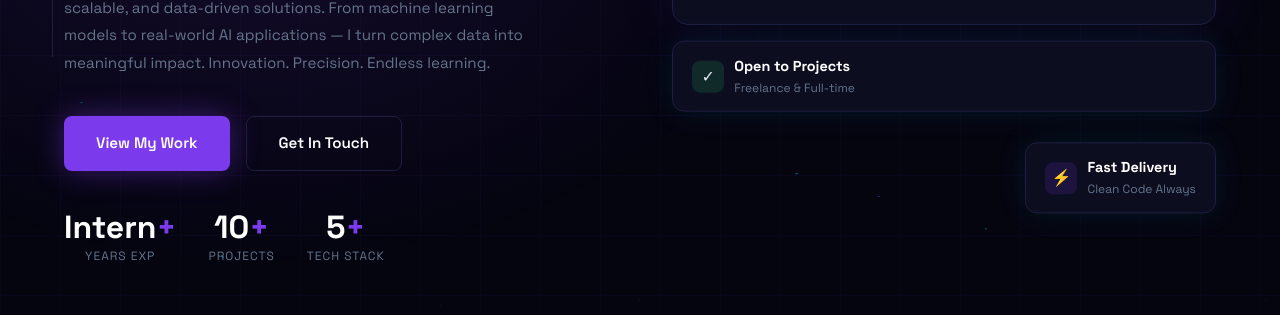
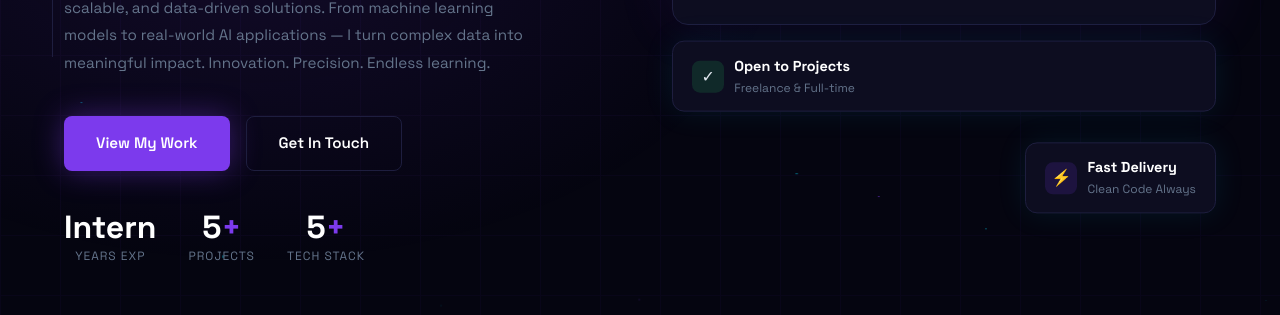
Before and after one commit to Krishnendumajumder/MJkrsh.github.io, a plain HTML site: page index.html in a window 1280 px wide. Shown: the part 485-800 px from the top of the page. Drawn offline with Linux system fonts and the light colour scheme.

Commit message:
Update statistics in hero section of index.html

```diff
--- a/index.html
+++ b/index.html
@@ -368,8 +368,8 @@ footer p{color:var(--muted);font-size:0.85rem;}
       <a href="#contact" class="btn-secondary">Get In Touch</a>
     </div>
     <div class="hero-stats">
-      <div class="stat"><div class="stat-num">Intern<span>+</span></div><div class="stat-label">Years Exp</div></div>
-      <div class="stat"><div class="stat-num">10<span>+</span></div><div class="stat-label">Projects</div></div>
+      <div class="stat"><div class="stat-num">Intern<span></span></div><div class="stat-label">Years Exp</div></div>
+      <div class="stat"><div class="stat-num">5<span>+</span></div><div class="stat-label">Projects</div></div>
       <div class="stat"><div class="stat-num">5<span>+</span></div><div class="stat-label">Tech Stack</div></div>
     </div>
   </div>
```
